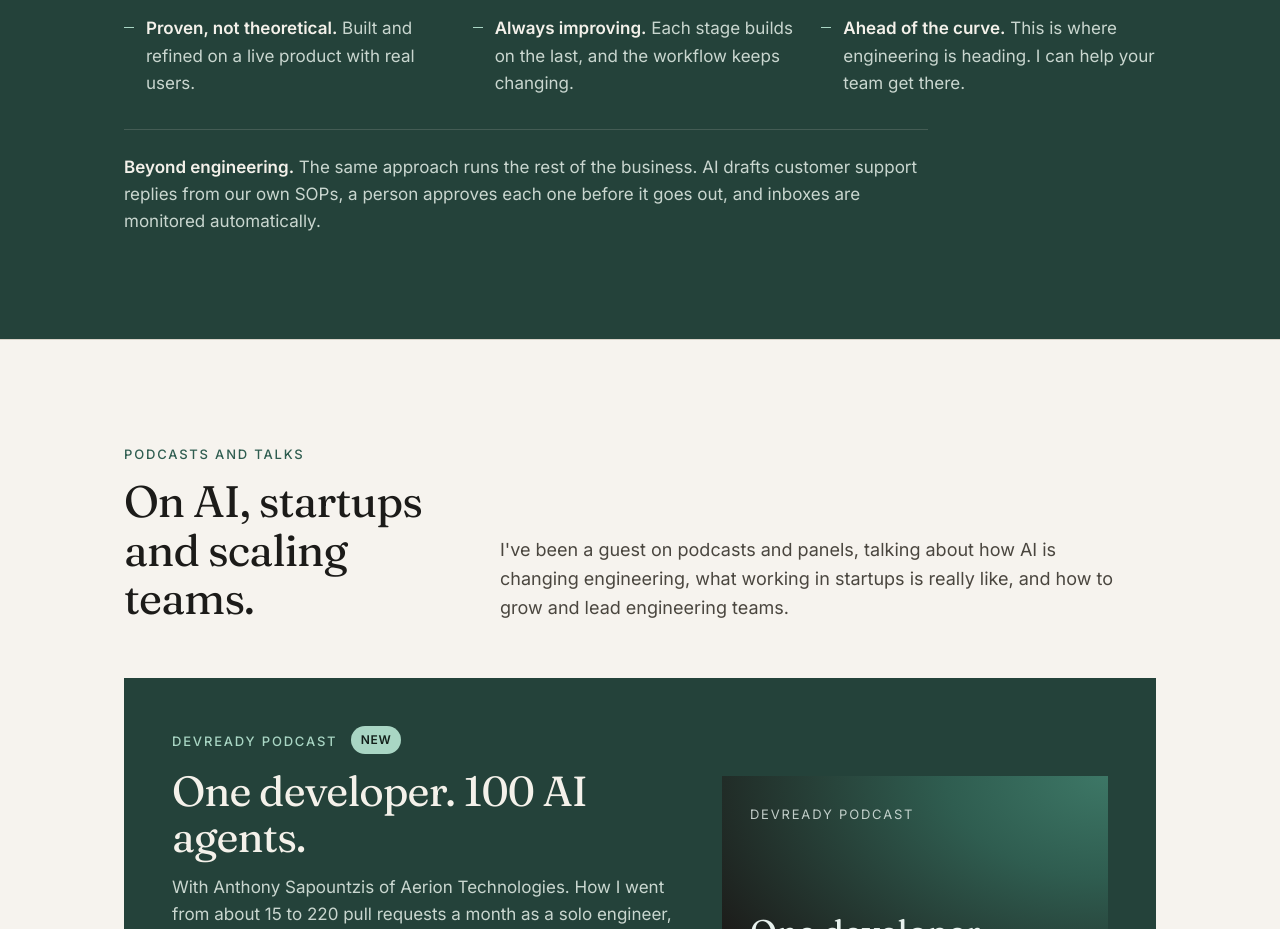
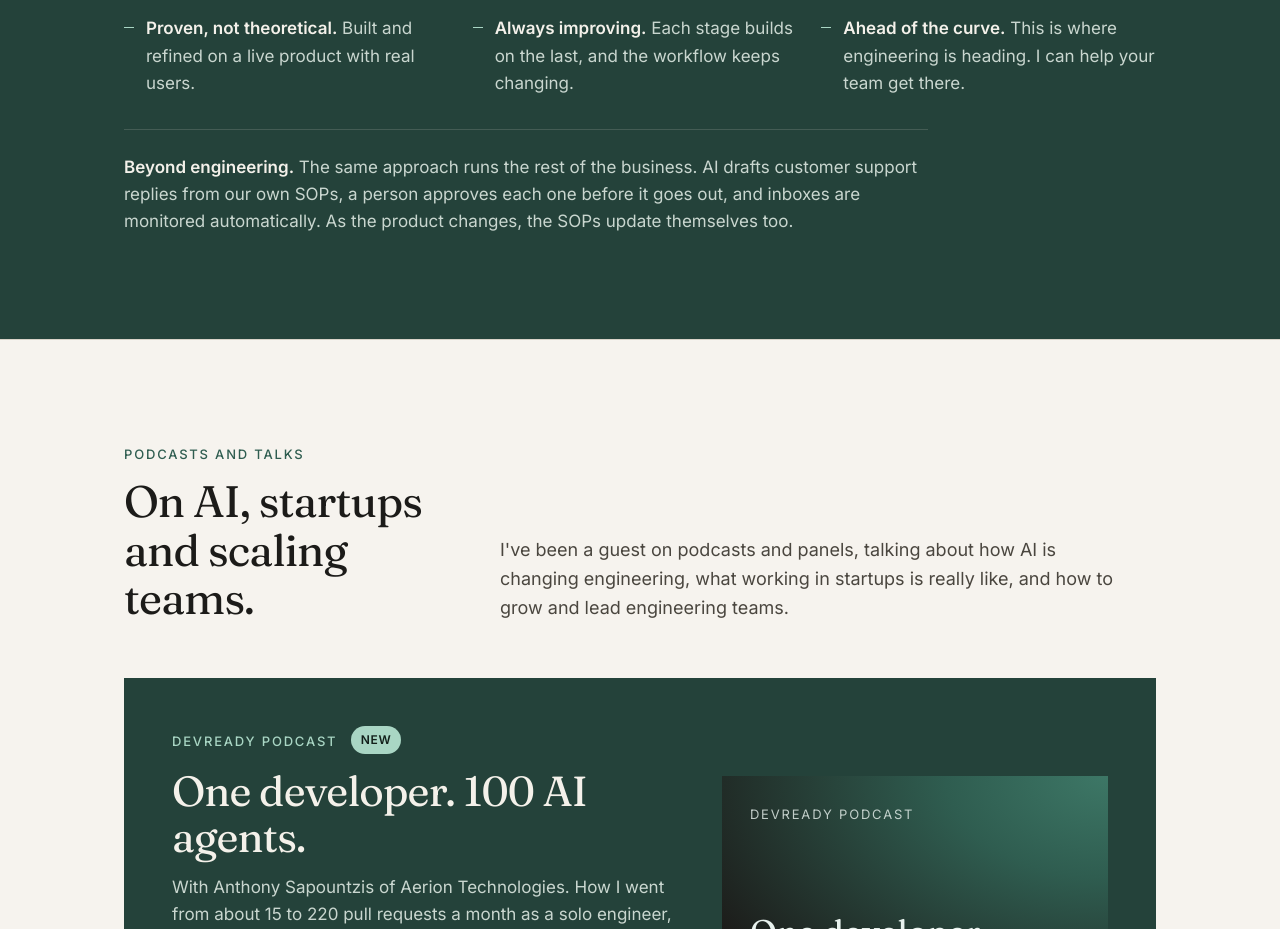
Before and after one commit to gando001/gando001.github.io, a plain HTML site: page index.html in a window 1280 px wide. Shown: the part 2880-3809 px from the top of the page. Drawn offline with Linux system fonts and the light colour scheme.

Commit message:
Mention self-updating SOPs
Co-Authored-By: Claude Opus 5.5 <noreply@anthropic.com>

```diff
--- a/index.html
+++ b/index.html
@@ -140,7 +140,7 @@
           <li><strong>Always improving.</strong> Each stage builds on the last, and the workflow keeps changing.</li>
           <li><strong>Ahead of the curve.</strong> This is where engineering is heading. I can help your team get there.</li>
         </ul>
-        <p class="beyond"><strong>Beyond engineering.</strong> The same approach runs the rest of the business. AI drafts customer support replies from our own SOPs, a person approves each one before it goes out, and inboxes are monitored automatically.</p>
+        <p class="beyond"><strong>Beyond engineering.</strong> The same approach runs the rest of the business. AI drafts customer support replies from our own SOPs, a person approves each one before it goes out, and inboxes are monitored automatically. As the product changes, the SOPs update themselves too.</p>
       </div>
     </section>
 
```
